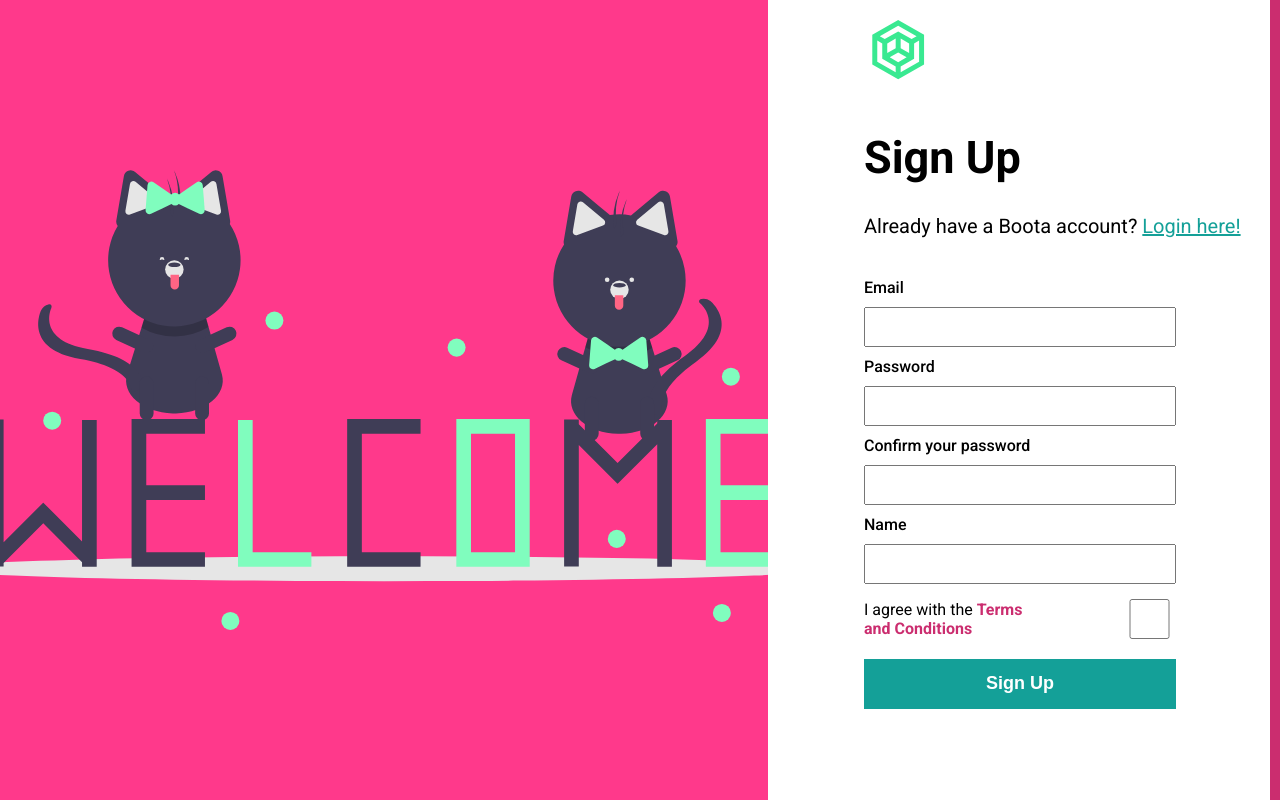
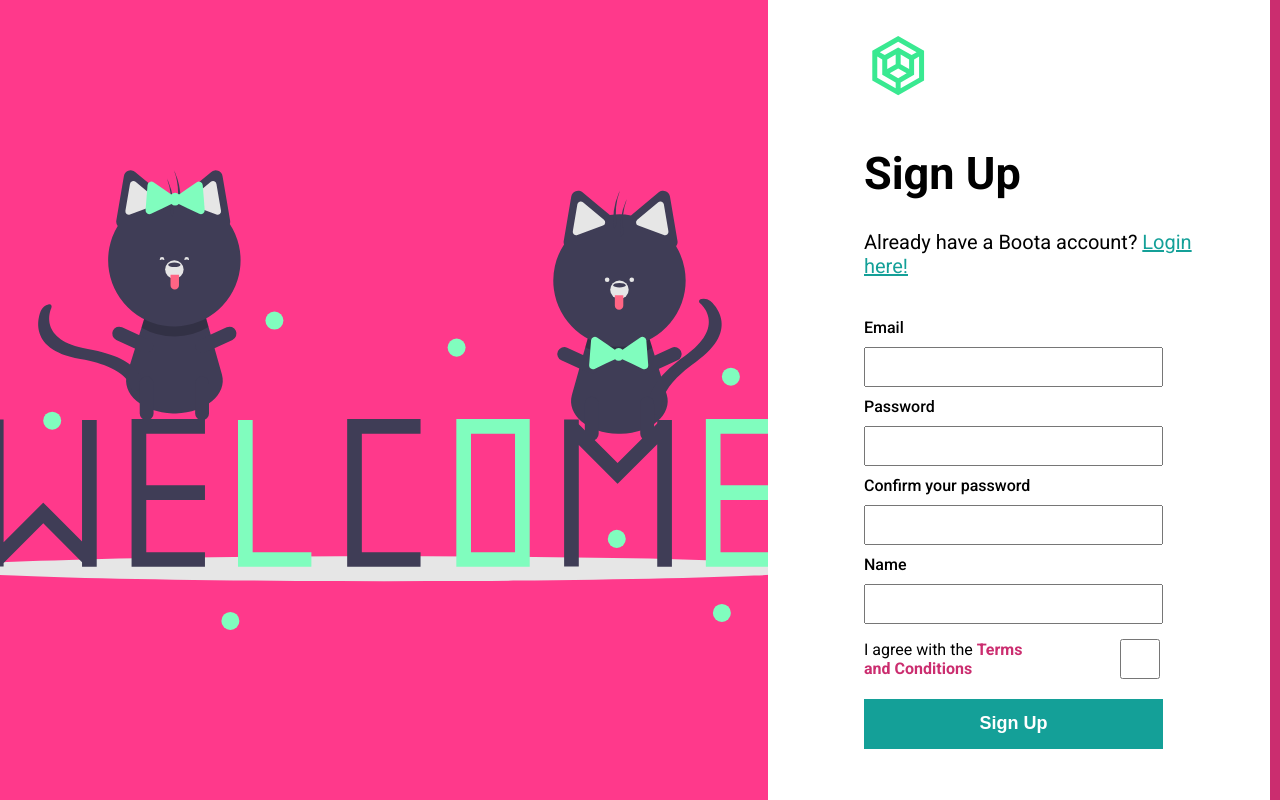
Before and after one commit to Fallenefc/boota-client, a React (Create React App) app: page /signup in a window 1280 px wide. Built offline with nearby package versions, Linux system fonts and the light colour scheme; no server answers.

Commit message:
signup page finished

```diff
--- a/src/Pages/Signup/styles.css
+++ b/src/Pages/Signup/styles.css
@@ -5,11 +5,23 @@
 
 .signup-form-container {
   background-color: white;
-  width: 40%;
-  height: 100%;
+  width: 100vw;
+  min-height: 100vh;
   display: flex;
   flex-direction: column;
   justify-content: space-between;
-  border-right: 10px solid var(--color-primary);
-  padding-left: 80px;
+  padding: 1rem;
 }
+
+@media (min-width: 900px) {
+  .img-container {
+    display: flex;
+  }
+
+  .signup-form-container {
+    width: 40%;
+    min-height: unset;
+    padding-left: 80px;
+    border-right: 10px solid var(--color-primary);
+  }
+}
```
